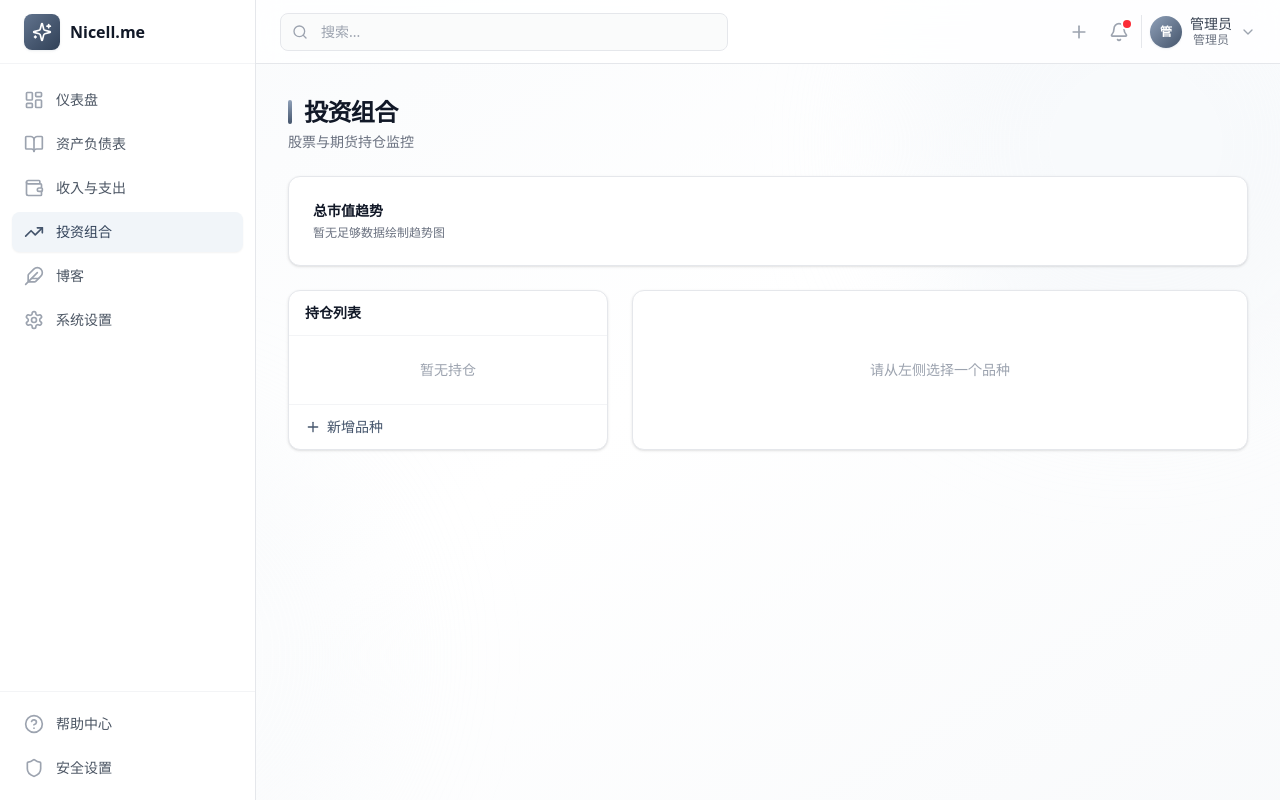
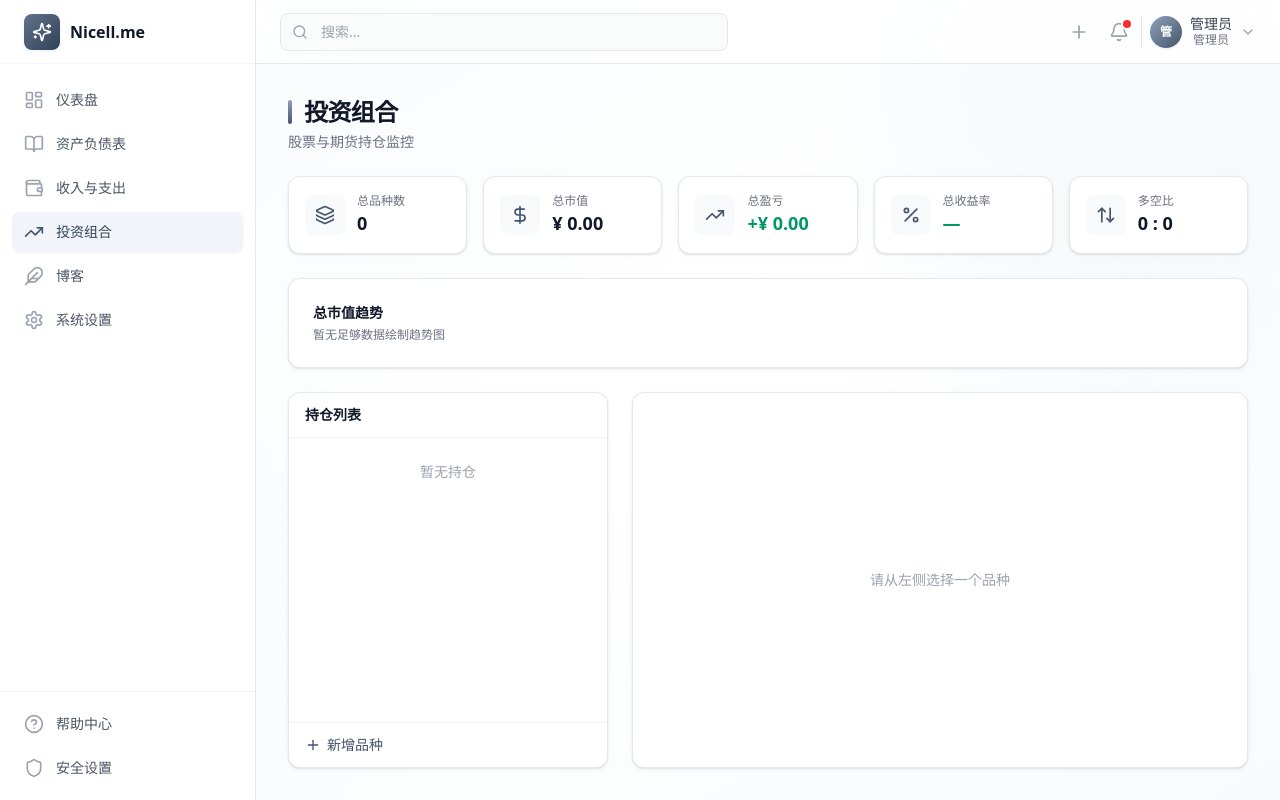
Before and after one commit to eviltomorrow/personal-service, a Next.js app in the folder apps/personal-web-admin/: page /dashboard/portfolio in a window 1280 px wide. Built offline with nearby package versions, Linux system fonts and the light colour scheme.

Commit message:
feat: add portfolio stat cards

```diff
--- a/apps/personal-web-admin/src/app/dashboard/portfolio/page.tsx
+++ b/apps/personal-web-admin/src/app/dashboard/portfolio/page.tsx
@@ -4,6 +4,7 @@ import { useState, useMemo, useRef } from "react";
 import { PageHeader } from "@/components/page-header";
 import {
   Plus, Pencil, Trash2, X, AlertTriangle,
+  Layers, DollarSign, TrendingUp, Percent, ArrowUpDown,
 } from "lucide-react";
 
 let nextId = 1;
@@ -79,6 +80,54 @@ function calcDerived(p: Position) {
     ? (priceDiff / p.costPrice) * 100
     : 0;
   return { marketValue, profitAmount, profitPct };
+}
+
+function StatCards({ positions }: { positions: Position[] }) {
+  const count = positions.length;
+  const totalValue = positions.reduce((s, p) => s + p.currentPrice * p.quantity, 0);
+  const totalCost = positions.reduce((s, p) => s + p.costPrice * p.quantity, 0);
+  const totalProfit = positions.reduce((s, p) => {
+    const d = calcDerived(p);
+    return s + d.profitAmount;
+  }, 0);
+  const totalProfitPct = totalCost > 0 ? (totalProfit / totalCost) * 100 : null;
+  const longCount = positions.filter((p) => p.direction === "做多").length;
+  const shortCount = positions.filter((p) => p.direction === "做空").length;
+
+  const cards = [
+    { icon: Layers, label: "总品种数", value: String(count) },
+    { icon: DollarSign, label: "总市值", value: formatCNY(totalValue) },
+    {
+      icon: TrendingUp, label: "总盈亏",
+      value: formatCNY(Math.abs(totalProfit)),
+      positive: totalProfit >= 0,
+      sign: totalProfit >= 0 ? "+" : "-",
+    },
+    {
+      icon: Percent, label: "总收益率",
+      value: totalProfitPct !== null ? `${(totalProfit >= 0 ? "+" : "")}${totalProfitPct.toFixed(2)}%` : "—",
+      positive: totalProfit >= 0,
+    },
+    { icon: ArrowUpDown, label: "多空比", value: `${longCount} : ${shortCount}` },
+  ];
+
+  return (
+    <div className="grid grid-cols-2 md:grid-cols-3 lg:grid-cols-5 gap-4">
+      {cards.map((card) => (
+        <div key={card.label} className="rounded-xl border border-gray-200 bg-white shadow-sm p-4 flex items-center gap-3">
+          <div className="rounded-lg bg-slate-50 p-2.5 shrink-0">
+            <card.icon className="h-5 w-5 text-slate-600" />
+          </div>
+          <div className="min-w-0">
+            <p className="text-xs text-gray-500">{card.label}</p>
+            <p className={`text-lg font-semibold tabular-nums ${card.positive !== undefined ? (card.positive ? "text-emerald-600" : "text-red-600") : "text-gray-900"}`}>
+              {card.sign || ""}{card.value}
+            </p>
+          </div>
+        </div>
+      ))}
+    </div>
+  );
 }
 
 function LeftPanel({
@@ -358,7 +407,7 @@ function Modal({
   return (
     <div
       ref={overlayRef}
-      className="fixed inset-0 z-50 flex items-center justify-center bg-black/40 backdrop-blur-sm"
+      className="fixed inset-0 z-50 flex items-center justify-center bg-black/[0.02] backdrop-blur-none"
       onClick={(e) => { if (e.target === overlayRef.current) onClose(); }}
     >
       <div
@@ -703,13 +752,15 @@ export default function PortfolioPage() {
   }
 
   return (
-    <div className="space-y-6 anim-in anim-fade anim-up" style={{ animationDuration: "500ms" }}>
+    <div className="flex flex-col h-full space-y-6 anim-in anim-fade anim-up" style={{ animationDuration: "500ms" }}>
       <PageHeader title="投资组合" description="股票与期货持仓监控" />
+
+      <StatCards positions={positions} />
 
       <TrendChart snapshots={snapshots} />
 
       {/* Two-column layout */}
-      <div className="flex gap-6">
+      <div className="flex flex-1 gap-6">
         {/* Left panel */}
         <LeftPanel
           positions={positions}
```
